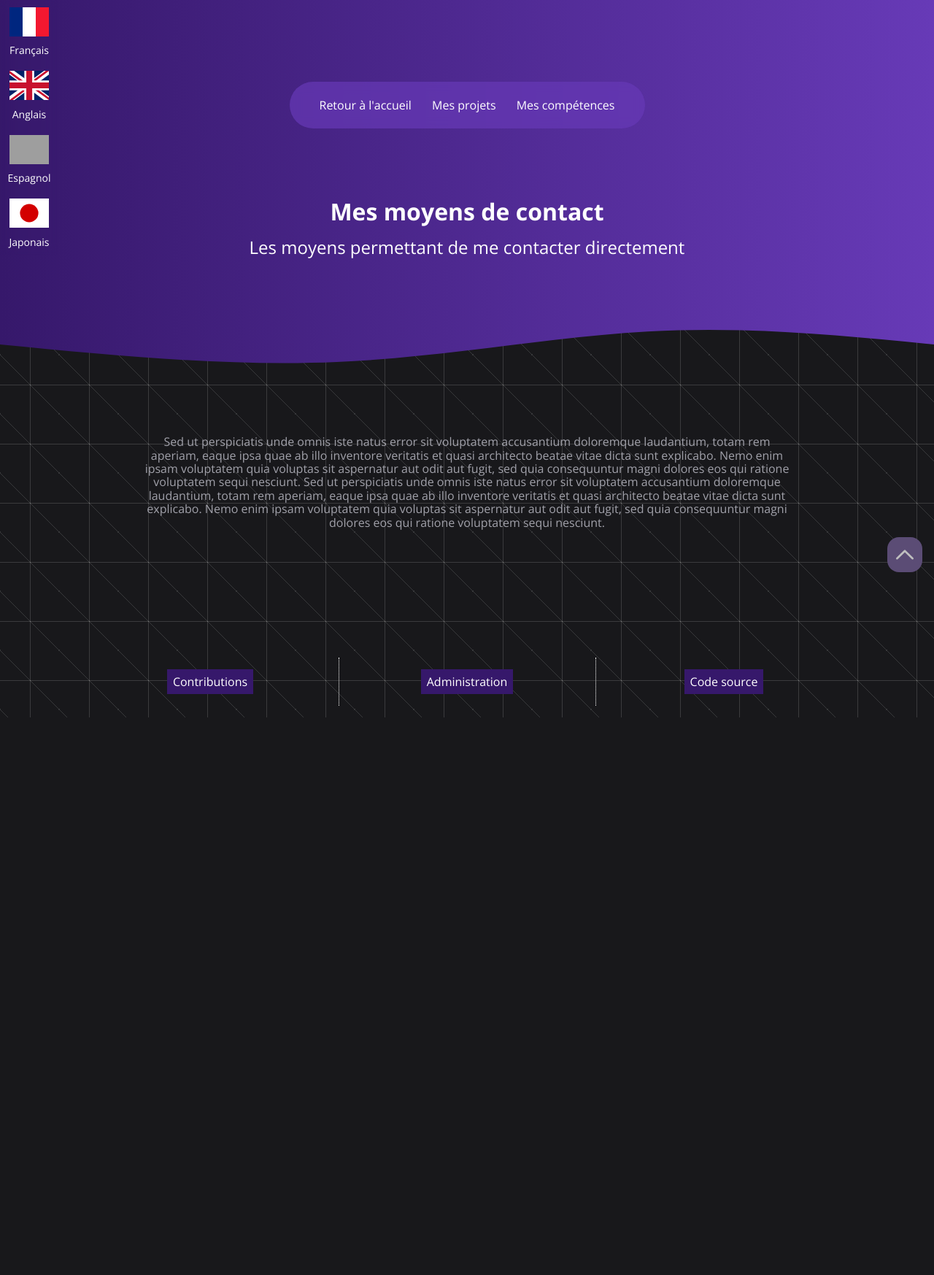
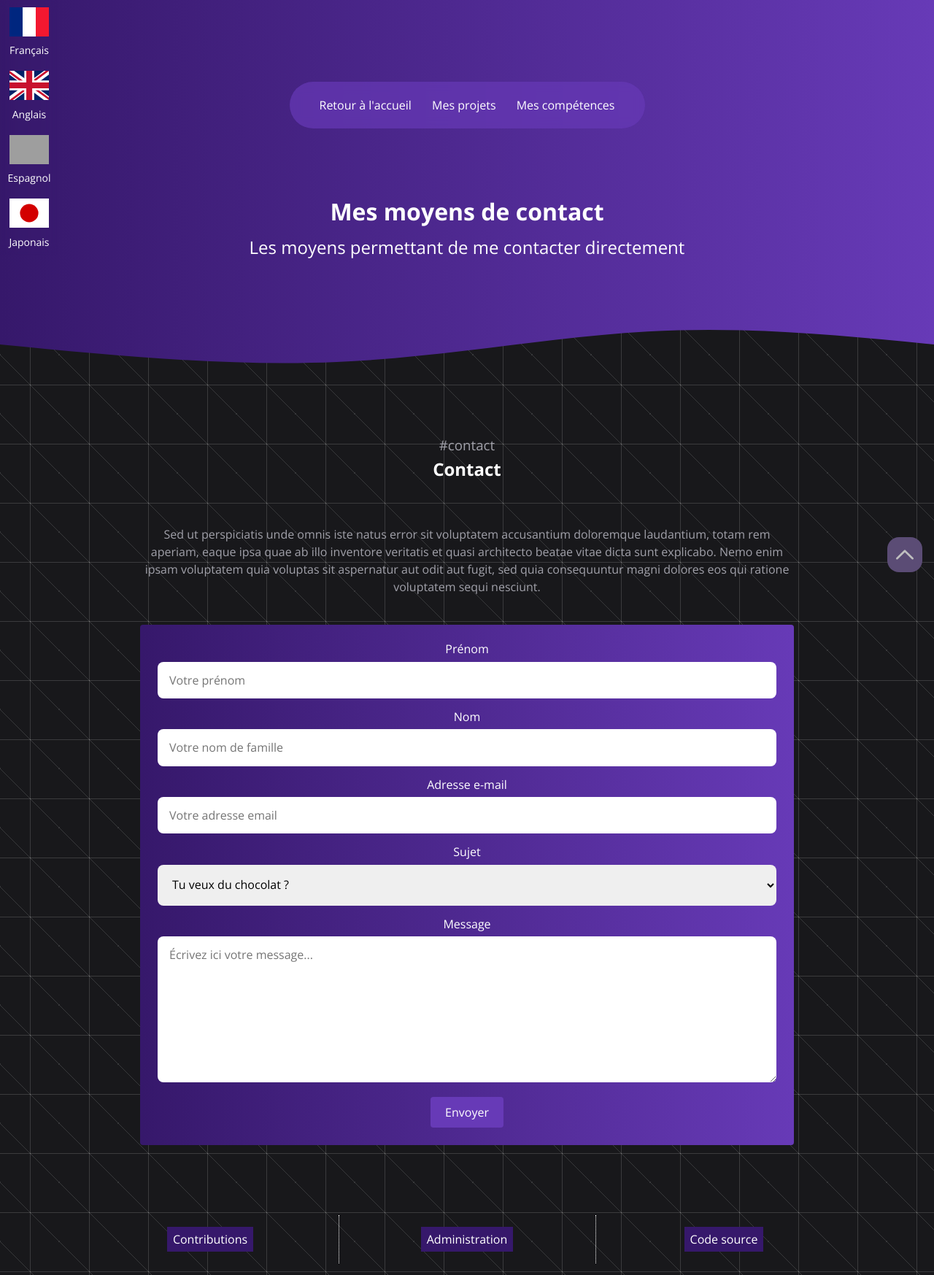
Before and after one commit to FlorianLeChat/Portfolio, a PHP site: page /contact.html in a window 1280 px wide. Shown: the whole page at 73% size. Before the commit the page ends 983 px from the top, so only its background shows below. Run offline with PHP 8.4, Linux system fonts and the light colour scheme; grey boxes are pictures that could not be loaded.

Commit message:
Added a simple form to the contact page

```diff
--- a/contact.html
+++ b/contact.html
@@ -78,19 +78,49 @@
 				<button id="scrollTop" title="Retour au début de la page"></button>
 			</aside>
 
-			<!-- Parcours scolaire -->
+			<!-- Contact -->
 			<section>
+				<h3>#contact</h3>
+
+				<h2>Contact</h2>
+
+				<!-- Description -->
 				<p>
-					Sed ut perspiciatis unde omnis iste natus error sit voluptatem accusantium doloremque laudantium,
-					totam rem aperiam, eaque ipsa quae ab illo inventore veritatis et quasi architecto beatae vitae dicta
-					sunt explicabo. Nemo enim ipsam voluptatem quia voluptas sit aspernatur aut odit aut fugit, sed quia
-					consequuntur magni dolores eos qui ratione voluptatem sequi nesciunt.
 					Sed ut perspiciatis unde omnis iste natus error sit voluptatem accusantium doloremque laudantium,
 					totam rem aperiam, eaque ipsa quae ab illo inventore veritatis et quasi architecto beatae vitae dicta
 					sunt explicabo. Nemo enim ipsam voluptatem quia voluptas sit aspernatur aut odit aut fugit, sed quia
 					consequuntur magni dolores eos qui ratione voluptatem sequi nesciunt.
 				</p>
 
+				<!-- Formulaire -->
+				<form method="GET" autocomplete="off">
+					<!-- Prénom -->
+					<label for="firstname">Prénom</label>
+					<input type="text" spellcheck="false" id="firstname" name="firstname" placeholder="Votre prénom" minlength="2" maxlength="20" required />
+
+					<!-- Nom de famille -->
+					<label for="lastname">Nom</label>
+					<input type="text" spellcheck="false" id="lastname" name="lastname" placeholder="Votre nom de famille" minlength="3" maxlength="25" required />
+
+					<!-- Adresse email -->
+					<label for="email">Adresse e-mail</label>
+					<input type="text" spellcheck="false" id="email" name="email" placeholder="Votre adresse email" minlength="10" maxlength="40" required />
+
+					<!-- Sujet de la prise de contact -->
+					<label for="subject">Sujet</label>
+					<select id="subject" name="subject" >
+						<option value="chocolat">Tu veux du chocolat ?</option>
+						<option value="jambon">Tu veux du jambon ?</option>
+						<option>Autre</option>
+					</select>
+
+					<!-- Message -->
+					<label for="message">Message</label>
+					<textarea id="message" name="message" placeholder="Écrivez ici votre message..." minlength="10" maxlength="4000" required></textarea>
+
+					<!-- Validation -->
+					<input type="submit" value="Envoyer" />
+				</form>
 			</section>
 		</main>
 
--- a/styles/contact.css
+++ b/styles/contact.css
@@ -32,9 +32,86 @@ section
 {
 	/* Corps de la section */
 	color: rgb(var(--theme-text-color));
+	padding: calc(5% + 5rem) 15% 5rem 15%;
+}
 
-	/* Note : Le padding haut/bas prend en compte une taille fixe
-		pour toujours garder une marge quelque soit la résolution */
-	--offset: calc(5% + 5rem);
-	padding: var(--offset) 15% var(--offset) 15%;
+section > h2
+{
+	/* Titre de la section */
+	color: white;
+	margin: 0 0 4rem;
+	font-size: 1.5rem;
 }
+
+section > h3
+{
+	/* Identifiant de la section */
+	font-weight: 400;
+	margin-bottom: 0.5rem;
+}
+
+section > p
+{
+	/* Descriptif de la section */
+	line-height: 1.5rem;
+	margin-bottom: 2.5rem;
+}
+
+section form
+{
+	/* Corps du formulaire */
+	padding: 1.5rem;
+	user-select: none;
+	border-radius: 0.25rem;
+	background-image: linear-gradient(to right, rgb(var(--theme-color-dark)), rgb(var(--theme-color-bright)));
+}
+
+section label
+{
+	/* Libellé de chaque champ de saisie */
+	color: white;
+}
+
+section input[type=text], section select, section textarea
+{
+	/* Champs de saisie et sélecteur de sujets */
+	width: 100%;
+	border: none;
+	resize: vertical;
+	margin: 0.5rem 0 1rem 0;
+	outline: none;
+	padding: 1rem;
+	border-radius: 0.5rem;
+	box-sizing: border-box;
+	transition: background-color 300ms ease;
+}
+
+section #message
+{
+	/* Champ de saisie pour indiquer le message */
+	height: 200px;
+}
+
+section input[type=text]:focus, section select:focus, section textarea:focus
+{
+	/* Animation lors du survol de l'élément */
+	background-color: beige;
+}
+
+section input[type=submit]
+{
+	/* Bouton de validation */
+	color: white;
+	cursor: pointer;
+	border: none;
+	padding: 0.75rem 1.25rem;
+	transition: background-color 250ms ease;
+	border-radius: 0.25rem;
+	background-color: rgb(var(--theme-color-bright));
+}
+
+section input[type=submit]:hover
+{
+	/* Animation lors du survol de l'élément */
+	background-color: rgb(var(--theme-color-dark));
+}
```
